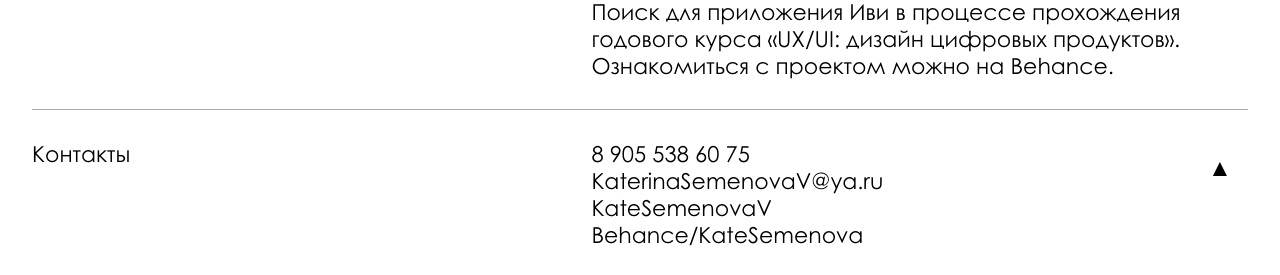
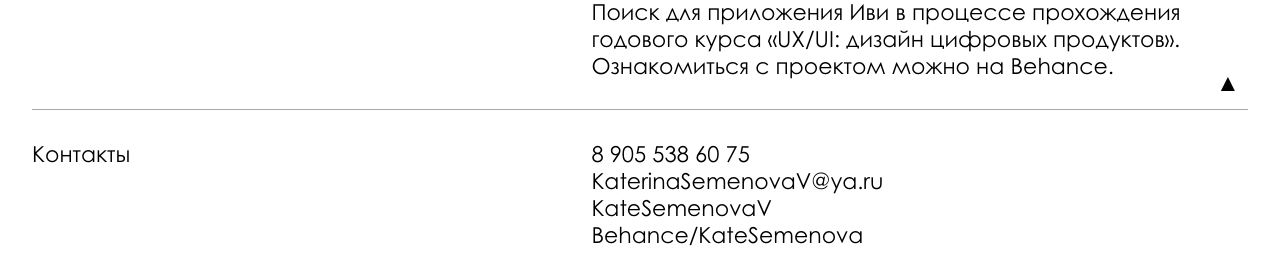
Before and after one commit to i0ji/p_semenova_next, a Next.js app: page / in a window 1280 px wide. Shown: the part 6387-6662 px from the top of the page. Built offline with nearby package versions, Linux system fonts and the light colour scheme.

Commit message:
style: moving scroll button

```diff
--- a/package.json
+++ b/package.json
@@ -1,6 +1,6 @@
 {
   "name": "semenova_next",
-  "version": "0.1.1 a",
+  "version": "0.1.5 a",
   "private": true,
   "repository": {
     "type": "git",
--- a/src/app/page.tsx
+++ b/src/app/page.tsx
@@ -5,7 +5,7 @@ import 'slick-carousel/slick/slick.css';
 import 'slick-carousel/slick/slick-theme.css';
 
 export default function Home() {
-  console.log('v: 0.1.1 a');
+  console.log('v: 0.1.5 a');
 
   return (
     <>
--- a/src/components/Footer/Footer.module.scss
+++ b/src/components/Footer/Footer.module.scss
@@ -16,28 +16,19 @@
 
   &__about {
     @include flex(space-between, row);
+    position: relative;
+
     margin: 30px 0;
     white-space: pre-line;
 
     article {
       width: 54%;
     }
-  }
-
-  &__contacts {
-    @include flex(space-between, row);
-    position: relative;
-    margin: 30px 0;
-
-    div {
-      @include flex('', column);
-      width: 54%;
-    }
 
     .scroll_button {
       position: absolute;
-      top: 0.5rem;
-      right: 0.5rem;
+      bottom: -1.5rem;
+      right: 0;
 
       width: 40px;
       height: 40px;
@@ -68,4 +59,15 @@
       border: 1px solid black;
     }
   }
+
+  &__contacts {
+    @include flex(space-between, row);
+
+    margin: 30px 0;
+
+    div {
+      @include flex('', column);
+      width: 54%;
+    }
+  }
 }
--- a/src/components/Footer/Footer.tsx
+++ b/src/components/Footer/Footer.tsx
@@ -49,6 +49,12 @@ export default function Footer() {
           </a>
           .
         </article>
+        <button
+          onClick={() => scrollToSide('top')}
+          className={`${styles.scroll_button} ${showButton ? styles.show : ''}`}
+        >
+          ▲
+        </button>
       </div>
 
       <hr />
@@ -71,12 +77,7 @@ export default function Footer() {
           </p>
         </div>
 
-        <button
-          onClick={() => scrollToSide('top')}
-          className={`${styles.scroll_button} ${showButton ? styles.show : ''}`}
-        >
-          ▲
-        </button>
+
       </div>
     </footer>
   );
```
Also changed, not shown: 3 other files (tests, documents, lock files or other folders).
